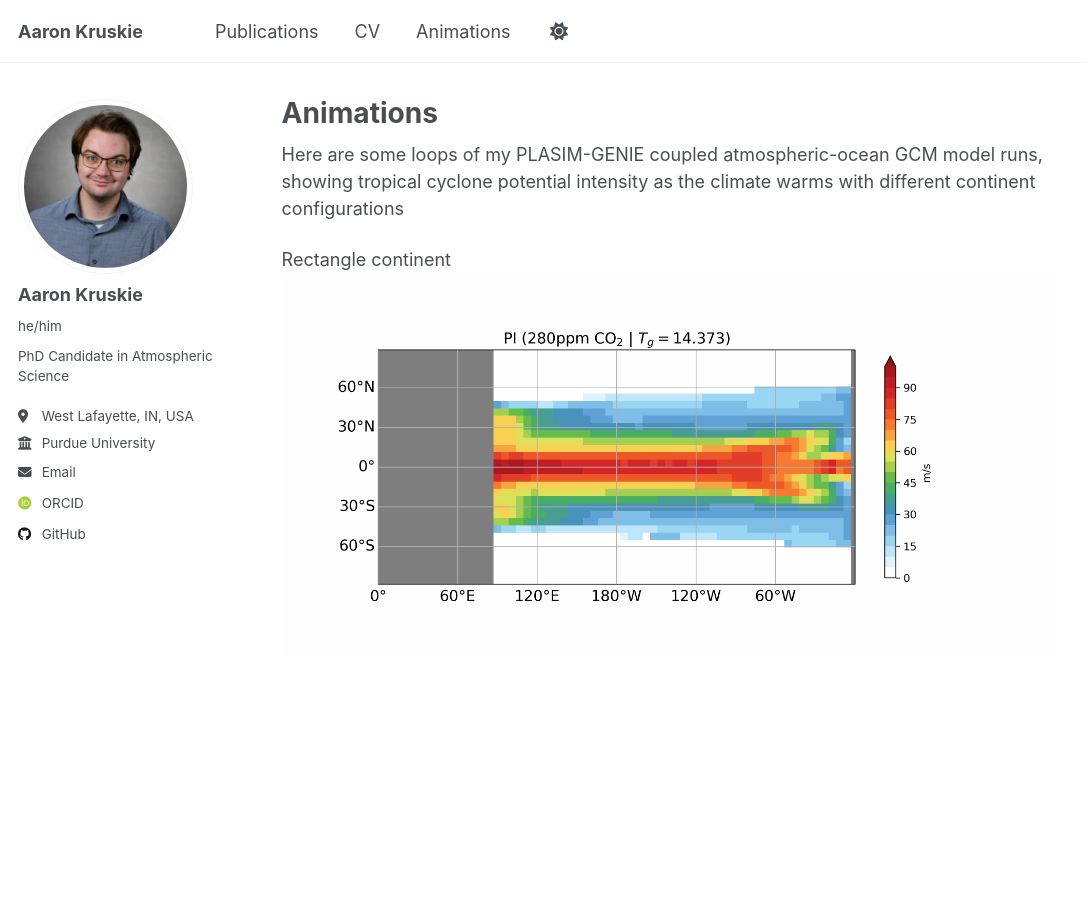
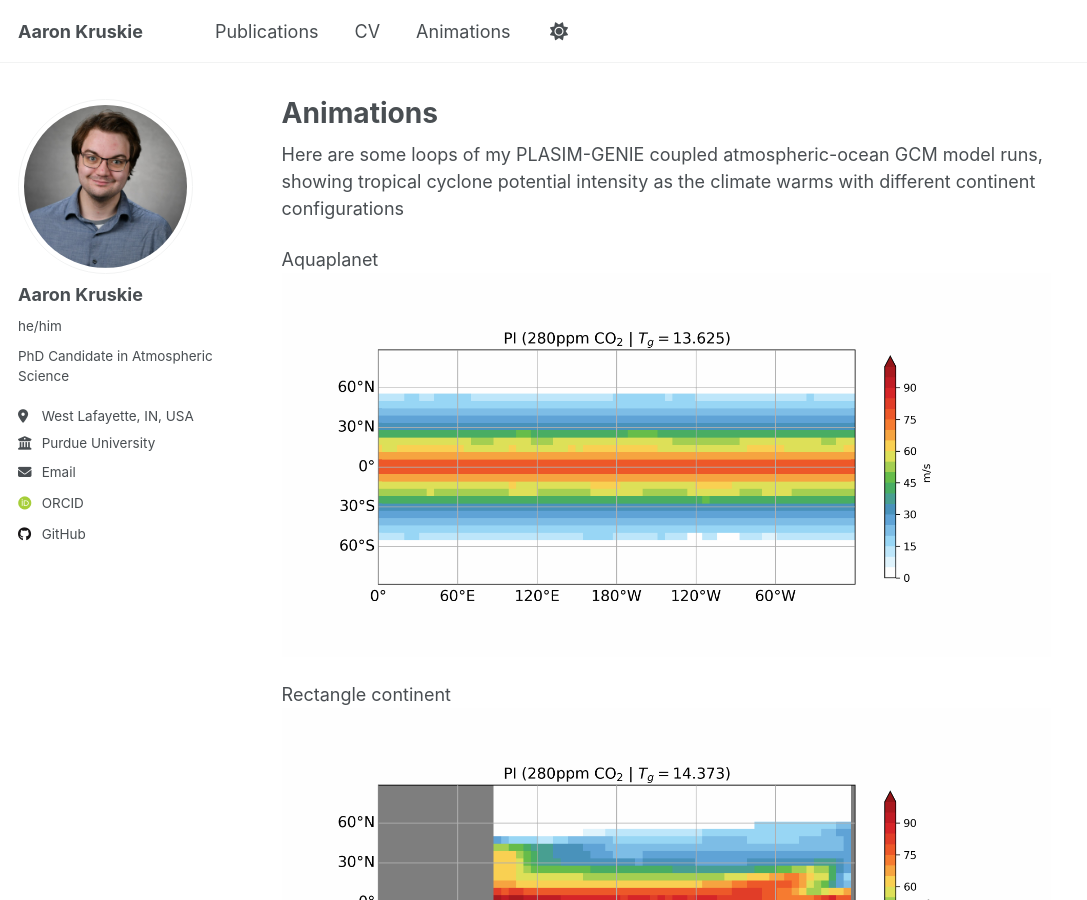
Before and after one commit to akruskie/akruskie.github.io, a Jekyll site: the page built from _pages/animations.md, in a window 1280 px wide and 900 px high. Shown: the whole window, without its empty margins (0-1087 px from the left). Built offline with Jekyll 4.4.1, drawn with Linux system fonts in a browser that asks for light colours; some web fonts are replaced; a script that is not in the unit is left out.

Commit message:
Update animations.md

```diff
--- a/_pages/animations.md
+++ b/_pages/animations.md
@@ -6,5 +6,8 @@ permalink: /animations/
 
 Here are some loops of my PLASIM-GENIE coupled atmospheric-ocean GCM model runs, showing tropical cyclone potential intensity as the climate warms with different continent configurations
 
+Aquaplanet
+<img src="/files/aqua-PI.gif" alt="anim1">
+
 Rectangle continent
 <img src="/files/WBC-PI.gif" alt="anim1">
```
